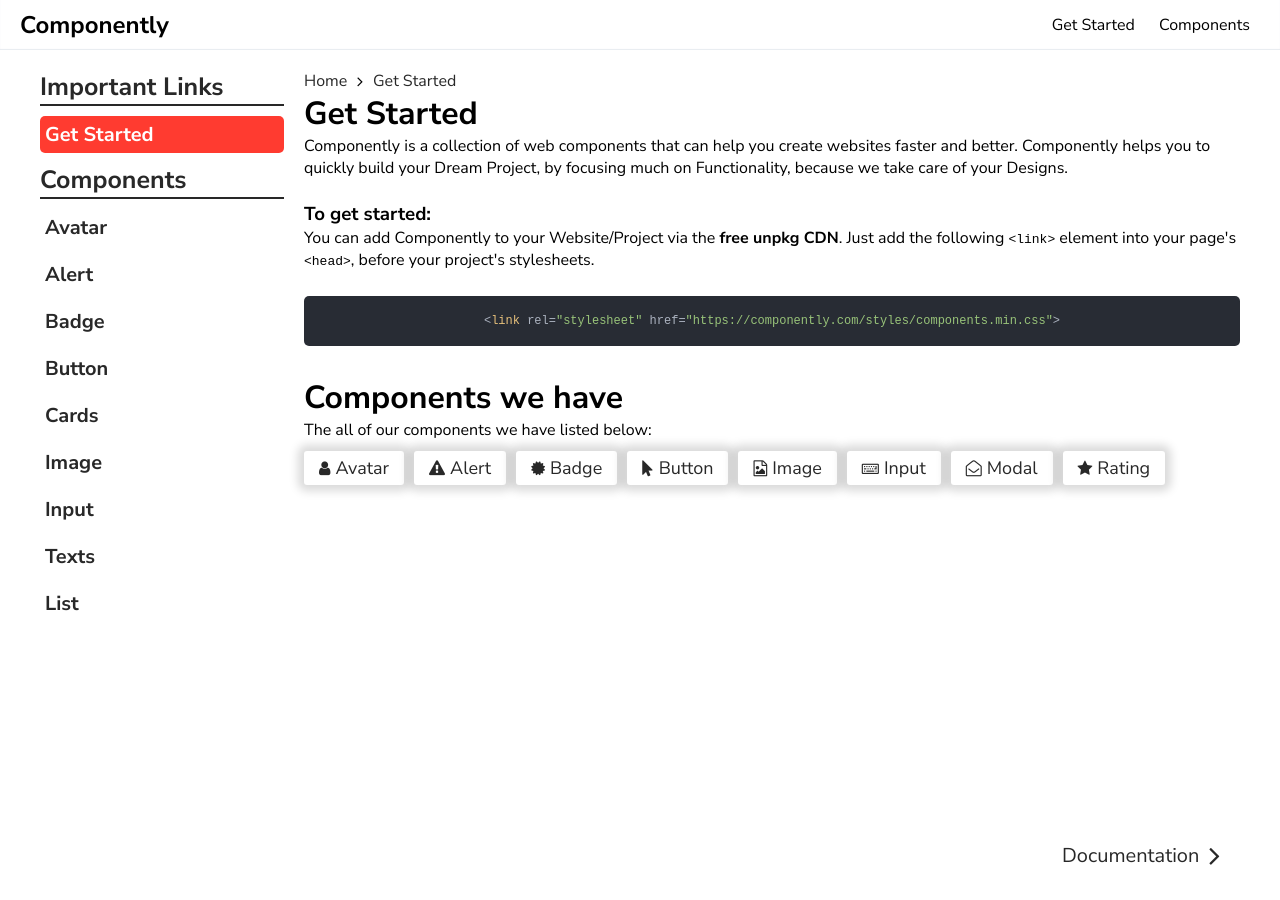
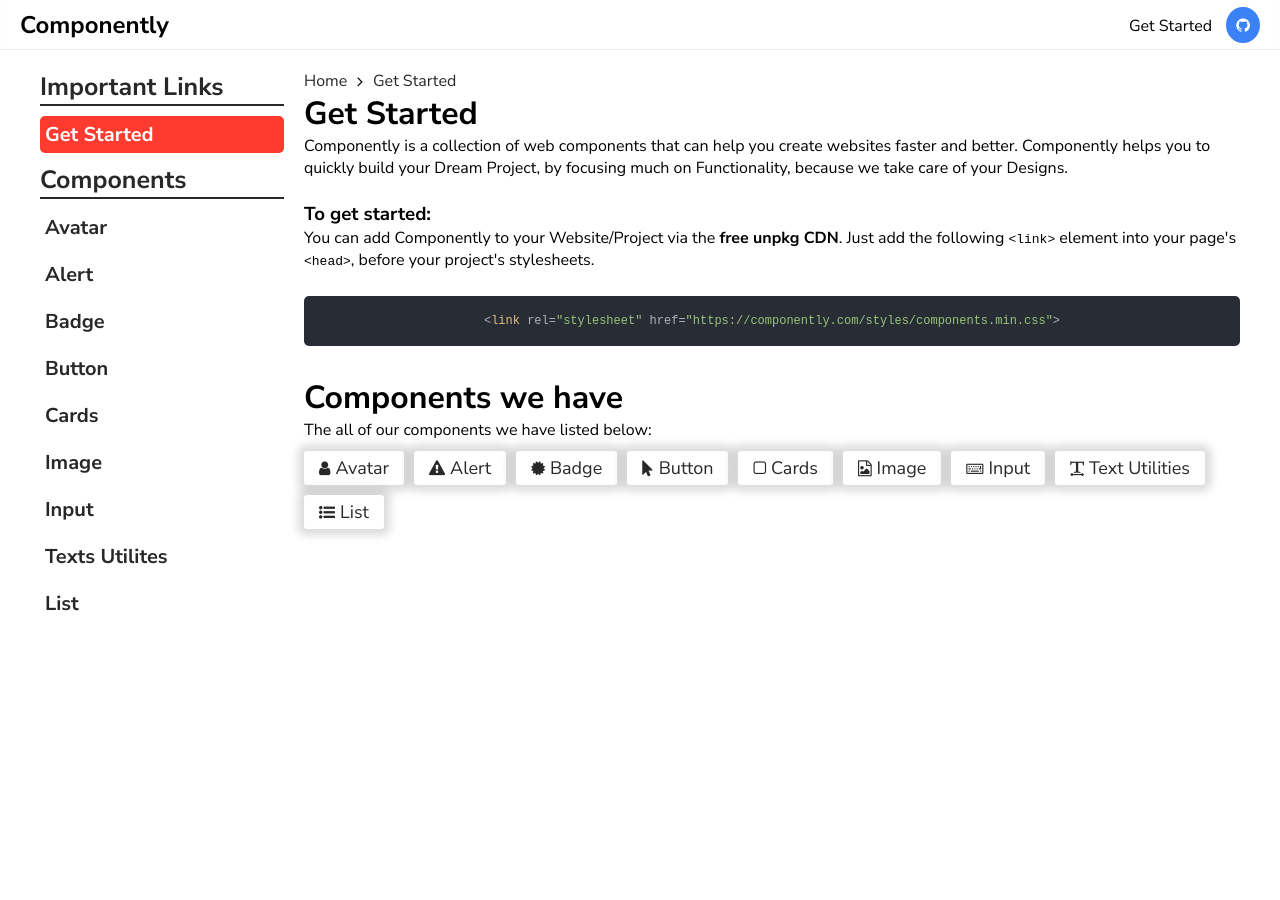
Before and after one commit to spraveenofficial/componentLibrary, a plain HTML site: page pages/get-started/index.html in a window 1280 px wide. After the commit the page ends 850 px from the top, so only its background shows below. Drawn offline with nearby package versions, Linux system fonts and the light colour scheme.

Commit message:
Refactor: Get Started Page

```diff
--- a/pages/get-started/index.html
+++ b/pages/get-started/index.html
@@ -30,7 +30,7 @@
       </div>
       <div class="menu">
         <a href="">Get Started</a>
-        <a href="./pages/components">Components</a>
+        <i onclick="window.location='https://github.com/spraveenofficial/componentLibrary'" class="fa fa-github" aria-hidden="true"></i>
       </div>
     </nav>
     <!-- Main section -->
@@ -38,7 +38,7 @@
       <div class="left">
         <div>
           <h1>Important Links</h1>
-          <a class="active" href="">Get Started</a>
+          <a class="active" href="../get-started">Get Started</a>
           <h1>Components</h1>
           <a href="../../components/Avatar">Avatar</a>
           <a href="../../components/Alert">Alert</a>
@@ -47,7 +47,7 @@
           <a href="../../components/Card">Cards</a>
           <a href="../../components/Image">Image</a>
           <a href="../../components/Input">Input</a>
-          <a href="../../components/Texts">Texts</a>
+          <a href="../../components/Texts">Texts Utilites</a>
           <a href="../../components/List">List</a>
         </div>
       </div>
@@ -61,13 +61,13 @@
             <div class="menu-items-mobile">
               <a href="../../components/Avatar">Avatar</a>
               <a href="../../components/Alert">Alert</a>
-              <a href="">Badge</a>
+              <a href="../../components/Badge">Badge</a>
               <a href="../../components/Button">Button</a>
-              <a href="">Cards</a>
-              <a href="">Image</a>
-              <a href="">Input</a>
-              <a href="">Modal</a>
-              <a href="">Rating</a>
+              <a href="../../components/Card">Cards</a>
+              <a href="../../components/Image">Image</a>
+              <a href="../../components/Input">Input</a>
+              <a href="../../components/Texts">Texts Utilites</a>
+              <a href="../../components/List">List</a>
             </div>
           </div>
         </div>
@@ -105,42 +105,35 @@
             <h1>Components we have</h1>
             <p>The all of our components we have listed below:</p>
             <div class="components_table">
-              <a href=""
+              <a href="../../components/Avatar"
                 ><i class="fa fa-user" aria-hidden="true"></i>Avatar</a
               >
-              <a href=""
+              <a href="../../components/Alert"
                 ><i class="fa fa-exclamation-triangle" aria-hidden="true"></i></i>Alert</a
               >
-              <a href=""
+              <a href="../../components/Badge"
                 ><i class="fa fa-certificate" aria-hidden="true"></i>Badge</a
               >
-              <a href=""
+              <a href="../../components/Button"
                 ><i class="fa fa-mouse-pointer" aria-hidden="true"></i>Button</a
               >
-              <a href=""
+              <a href="../../components/Card"
+                ><i class="fa fa-square-o" aria-hidden="true"></i>Cards</a
+              >
+              <a href="../../components/Image"
                 ><i class="fa fa-file-image-o" aria-hidden="true"></i>Image</a
               >
-              <a href=""
+              <a href="../../components/Input"
                 ><i class="fa fa-keyboard-o" aria-hidden="true"></i>Input</a
               >
-              <a href=""
-                ><i class="fa fa-envelope-open-o" aria-hidden="true"></i>Modal</a
+              <a href="../../components/Texts"
+                ><i class="fa fa-text-width" aria-hidden="true"></i>Text Utilities</a
               >
-              <a href=""
-                ><i class="fa fa-star" aria-hidden="true"></i>Rating</a
+              <a href="../../components/List"
+                ><i class="fa fa-list-ul" aria-hidden="true"></i>List</a
               >
             </div>
           </div>
-        </div>
-        <div class="pagination">
-          <section class="prev_pagination flex_start">
-            <!-- <i class="fa fa-angle-left" aria-hidden="true"></i>
-            <a href="../Avatar">Avatar</a> -->
-          </section>
-          <section class="next_pagination flex_end">
-            <a href="">Documentation</a>
-            <i class="fa fa-angle-right" aria-hidden="true"></i>
-          </section>
         </div>
       </div>
     </div>
--- a/script/scripts.js
+++ b/script/scripts.js
@@ -2,6 +2,8 @@ const compMenu = document.querySelector(".mobile-menu");
 const compNav = document.querySelector(".aside-nav");
 const menuItem = document.querySelector(".menu_content");
 const imageToRotate = document.querySelector(".fa-chevron-right")
+
+
 let isMobileMenuOpen = false;
 compMenu.addEventListener("click", () => {
   if (!isMobileMenuOpen) {
--- a/styles/style.css
+++ b/styles/style.css
@@ -34,6 +34,13 @@ nav {
 nav .menu a {
   margin: 0px 10px;
   color: var(--text-light--text--color);
+}
+.menu i{
+  cursor: pointer;
+  background: var(--action-color);
+  padding: 10px;
+  border-radius: 50%;
+  color: var(--white-color);
 }
 
 /* Hero Section of Homepage */
```
